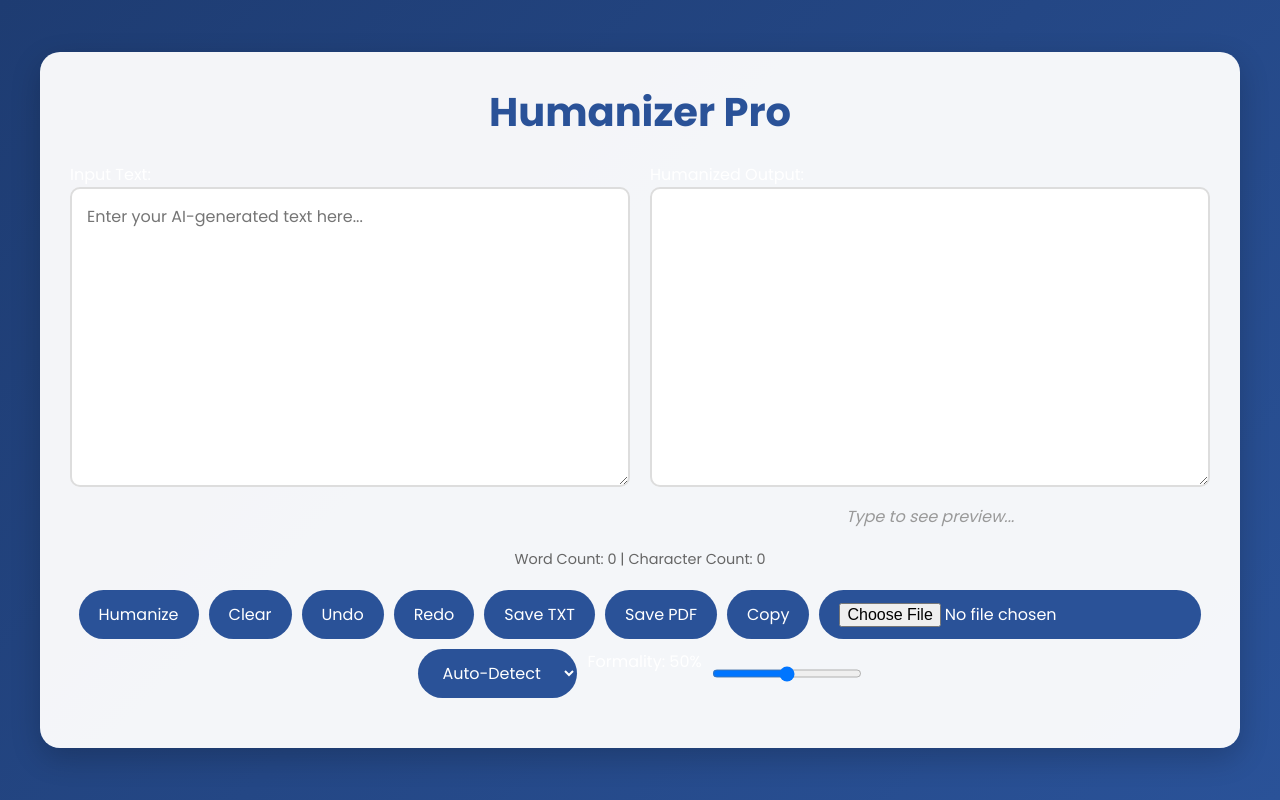
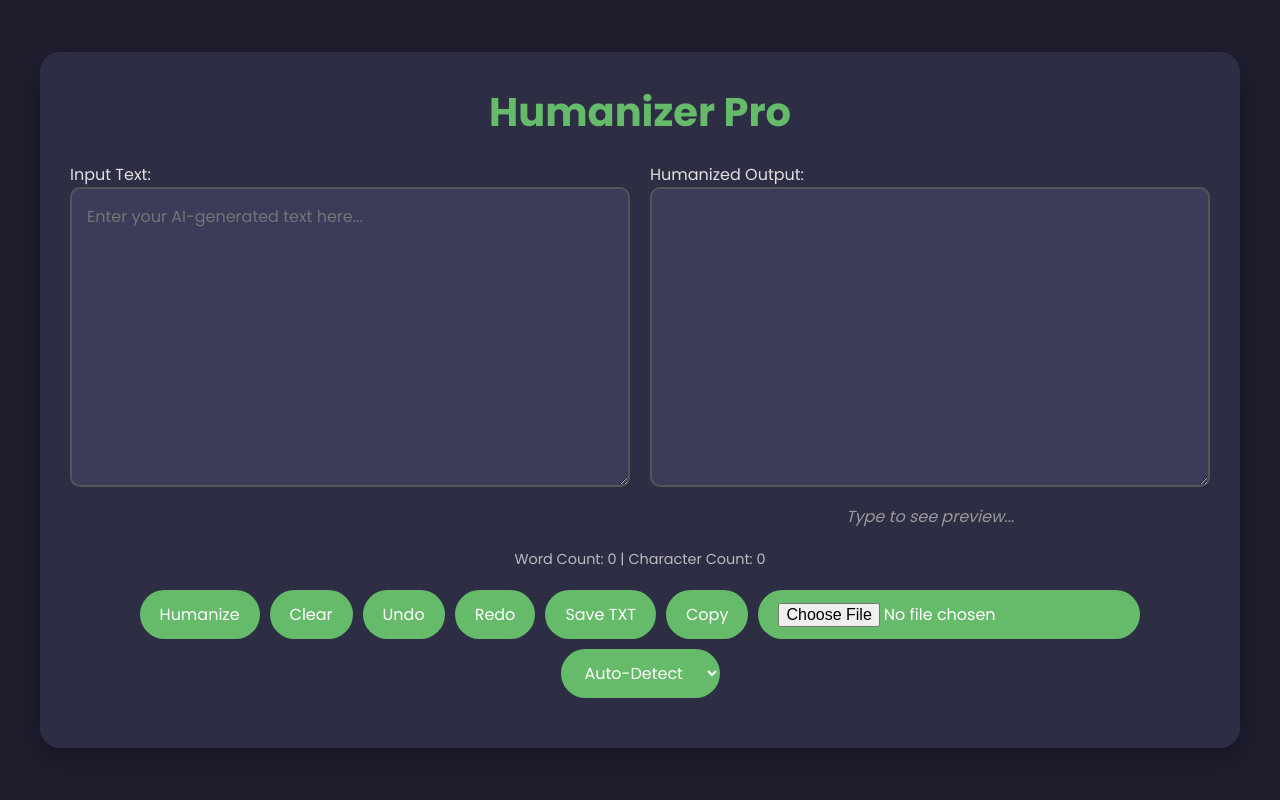
Before and after one commit to Xline09/humanizer-pro, a Flask app: page / in a window 1280 px wide. Run offline with Flask 3, Linux system fonts and the light colour scheme; parts of the project's set-up code (start-up, migrations or seed data) failed here and were passed over.

Commit message:
Reverted to black theme, fixed output visibility, removed formality, enhanced humanization

```diff
--- a/app.py
+++ b/app.py
@@ -25,7 +25,6 @@ def home():
     humanized_text = session.get('humanized_text', '')
     changes = session.get('changes', [])
     selected_tone = request.form.get('tone', 'auto') if request.method == 'POST' else 'auto'
-    formality_level = int(request.form.get('formality', 50)) if request.method == 'POST' else 50
 
     if request.method == 'POST':
         action = request.form.get('action')
@@ -35,7 +34,7 @@ def home():
             session['undo_stack'].append({'input': original_text, 'output': humanized_text, 'changes': changes})
             session['redo_stack'] = []
             try:
-                humanized_text, changes = humanizer.humanize(original_text, formality_level)
+                humanized_text, changes = humanizer.humanize(original_text)
                 if selected_tone != 'auto':
                     humanized_text, tone_changes = humanizer.adjust_tone(humanized_text, selected_tone)
                     changes.extend(tone_changes)
@@ -69,23 +68,6 @@ def home():
                 file = BytesIO(humanized_text.encode('utf-8'))
                 return send_file(file, as_attachment=True, download_name='humanized_text.txt', mimetype='text/plain')
 
-        elif action == 'save_pdf':
-            if humanized_text.strip():
-                buffer = BytesIO()
-                c = canvas.Canvas(buffer, pagesize=letter)
-                width, height = letter
-                lines = humanized_text.split('\n')
-                y = height - 40
-                for line in lines:
-                    if y < 40:
-                        c.showPage()
-                        y = height - 40
-                    c.drawString(40, y, line)
-                    y -= 15
-                c.save()
-                buffer.seek(0)
-                return send_file(buffer, as_attachment=True, download_name='humanized_text.pdf', mimetype='application/pdf')
-
         elif action == 'upload' and 'file' in request.files:
             file = request.files['file']
             if file and file.filename:
@@ -102,7 +84,7 @@ def home():
                     original_text = "Unsupported file format. Please upload .txt or .docx."
                     humanized_text = ""
                 if original_text and original_text != "Unsupported file format. Please upload .txt or .docx.":
-                    humanized_text, changes = humanizer.humanize(original_text, formality_level)
+                    humanized_text, changes = humanizer.humanize(original_text)
 
         session['original_text'] = original_text
         session['humanized_text'] = humanized_text
@@ -112,16 +94,15 @@ def home():
     word_count = len(original_text.split()) if original_text else 0
     char_count = len(original_text)
     return render_template('index.html', original=original_text, result=humanized_text, changes=changes, tone=selected_tone,
-                           formality=formality_level, word_count=word_count, char_count=char_count,
+                           word_count=word_count, char_count=char_count,
                            can_undo=len(session['undo_stack']) > 0, can_redo=len(session['redo_stack']) > 0)
 
 @app.route('/preview', methods=['POST'])
 def preview():
     text = request.form.get('text', '')
     tone = request.form.get('tone', 'auto')
-    formality = int(request.form.get('formality', 50))
     if text.strip():
-        preview_text, changes = humanizer.humanize(text[:100], formality)
+        preview_text, changes = humanizer.humanize(text[:100])
         if tone != 'auto':
             preview_text, tone_changes = humanizer.adjust_tone(preview_text, tone)
             changes.extend(tone_changes)
--- a/templates/index.html
+++ b/templates/index.html
@@ -13,8 +13,8 @@
             font-family: 'Poppins', sans-serif;
         }
         body {
-            background: linear-gradient(135deg, #1e3c72 0%, #2a5298 100%);
-            color: #fff;
+            background: #1e1e2f;
+            color: #e0e0e0;
             min-height: 100vh;
             display: flex;
             justify-content: center;
@@ -23,9 +23,9 @@
             transition: all 0.3s ease;
         }
         .container {
-            background: rgba(255, 255, 255, 0.95);
+            background: #2d2d44;
             border-radius: 20px;
-            box-shadow: 0 10px 30px rgba(0, 0, 0, 0.2);
+            box-shadow: 0 10px 30px rgba(0, 0, 0, 0.3);
             padding: 30px;
             width: 100%;
             max-width: 1200px;
@@ -34,7 +34,7 @@
         h1 {
             text-align: center;
             font-size: 2.5rem;
-            color: #2a5298;
+            color: #66bb6a;
             margin-bottom: 20px;
             font-weight: 700;
         }
@@ -49,16 +49,16 @@
             height: 300px;
             padding: 15px;
             font-size: 1rem;
-            border: 2px solid #ddd;
+            border: 2px solid #555;
             border-radius: 10px;
             resize: vertical;
-            background: #fff;
-            color: #333;
+            background: #3b3b5a;
+            color: #e0e0e0;
             transition: border-color 0.3s ease, box-shadow 0.3s ease;
         }
         textarea:focus {
-            border-color: #2a5298;
-            box-shadow: 0 0 10px rgba(42, 82, 152, 0.3);
+            border-color: #66bb6a;
+            box-shadow: 0 0 10px rgba(102, 187, 106, 0.3);
             outline: none;
         }
         .toolbar {
@@ -68,28 +68,24 @@
             justify-content: center;
             margin: 20px 0;
         }
-        button, select, input[type="file"], input[type="range"] {
+        button, select, input[type="file"] {
             padding: 12px 20px;
             font-size: 1rem;
             border: none;
             border-radius: 25px;
             cursor: pointer;
-            background: #2a5298;
+            background: #66bb6a;
             color: #fff;
             transition: transform 0.2s ease, background 0.3s ease;
         }
         button:hover, select:hover, input[type="file"]:hover {
             transform: translateY(-2px);
-            background: #1e3c72;
-        }
-        input[type="range"] {
-            background: transparent;
-            width: 150px;
+            background: #5ca863;
         }
         .stats {
             text-align: center;
             font-size: 0.9rem;
-            color: #666;
+            color: #bbb;
             margin: 10px 0;
         }
         .preview {
@@ -115,7 +111,7 @@
                 flex-direction: column;
                 align-items: center;
             }
-            button, select, input[type="file"], input[type="range"] {
+            button, select, input[type="file"] {
                 width: 100%;
                 max-width: 200px;
             }
@@ -126,10 +122,6 @@
         }
     </style>
     <script>
-        function toggleTheme() {
-            // Optional: Add theme toggle logic if desired
-        }
-
         function copyToClipboard() {
             const text = document.getElementById('output').innerText;
             if (text) {
@@ -145,11 +137,10 @@
         function updatePreview() {
             const text = document.getElementById('input').value;
             const tone = document.getElementById('tone').value;
-            const formality = document.getElementById('formality').value;
             fetch('/preview', {
                 method: 'POST',
                 headers: { 'Content-Type': 'application/x-www-form-urlencoded' },
-                body: `text=${encodeURIComponent(text)}&tone=${tone}&formality=${formality}`
+                body: `text=${encodeURIComponent(text)}&tone=${tone}`
             })
             .then(response => response.json())
             .then(data => {
@@ -170,7 +161,6 @@
         window.onload = function() {
             document.getElementById('input').addEventListener('input', updatePreview);
             document.getElementById('tone').addEventListener('change', updatePreview);
-            document.getElementById('formality').addEventListener('input', updatePreview);
             updateOutputHighlights();
         };
 
@@ -208,7 +198,6 @@
                 <button type="button" onclick="submitForm('undo')" {% if not can_undo %}disabled{% endif %}>Undo</button>
                 <button type="button" onclick="submitForm('redo')" {% if not can_redo %}disabled{% endif %}>Redo</button>
                 <button type="button" onclick="submitForm('save')">Save TXT</button>
-                <button type="button" onclick="submitForm('save_pdf')">Save PDF</button>
                 <button type="button" onclick="copyToClipboard()">Copy</button>
                 <input type="file" name="file" onchange="submitForm('upload')" accept=".txt,.docx">
                 <select id="tone" name="tone">
@@ -217,8 +206,6 @@
                     <option value="formal" {% if tone == 'formal' %}selected{% endif %}>Formal</option>
                     <option value="mixed" {% if tone == 'mixed' %}selected{% endif %}>Mixed</option>
                 </select>
-                <label for="formality">Formality: {{ formality }}%</label>
-                <input type="range" id="formality" name="formality" min="0" max="100" value="{{ formality }}">
             </div>
 
             <input type="hidden" id="action" name="action" value="">
```
Also changed, not shown: humanizer.py (+44 -43 lines).
